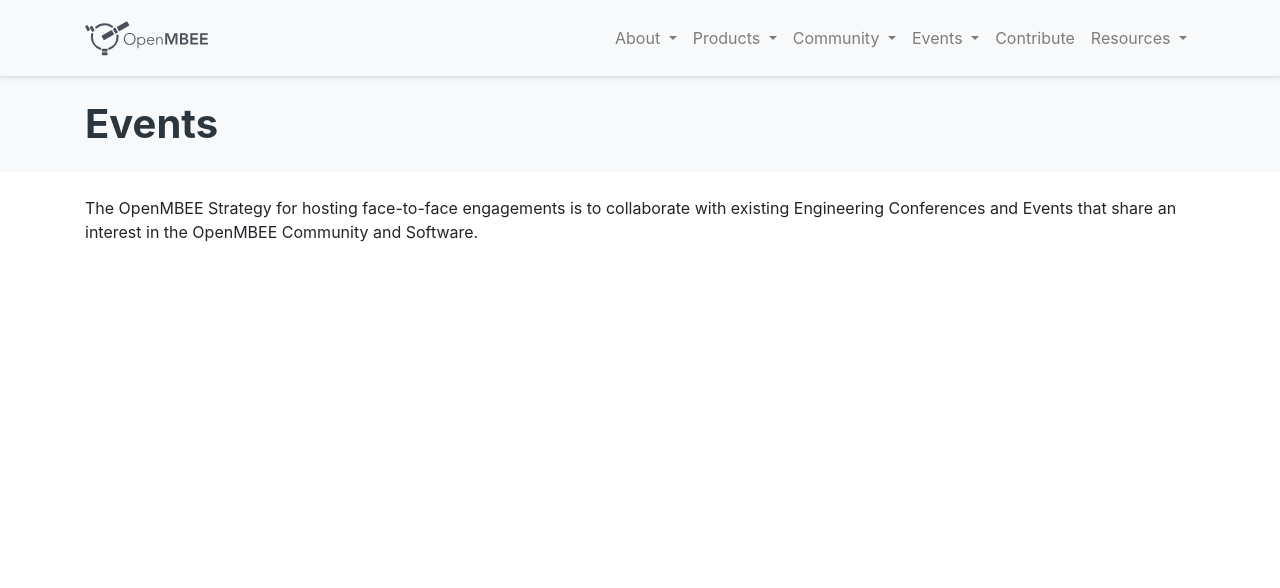
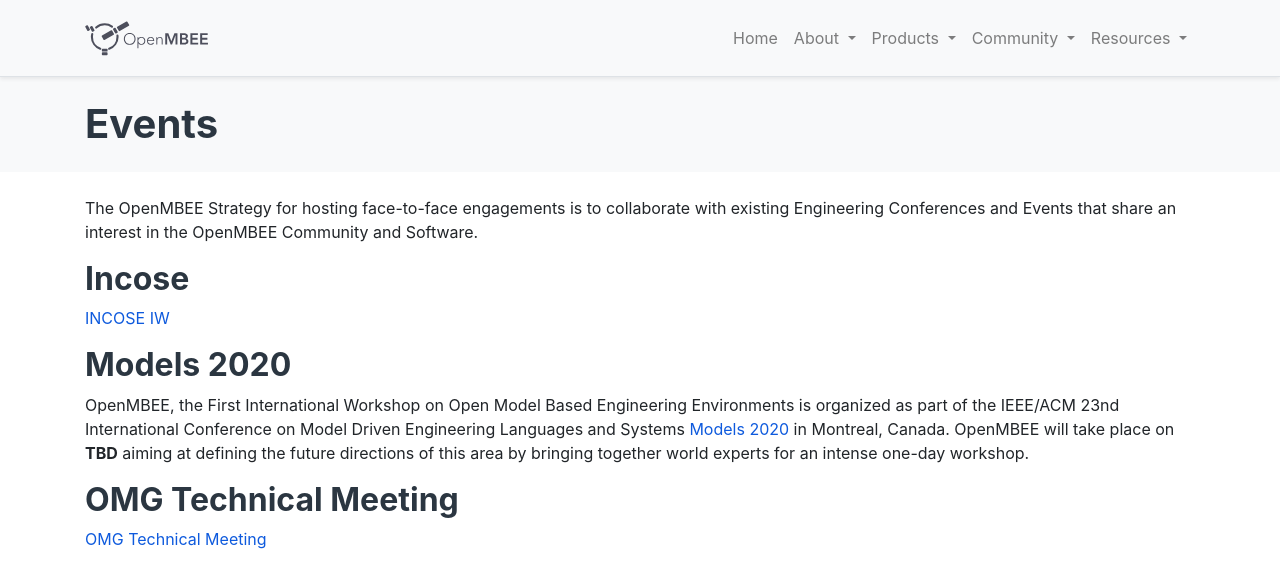
Before and after one commit to Open-MBEE/open-mbee.github.io, a Jekyll site: the page built from pages/events.md, in a window 1280 px wide and 900 px high. Shown: the top 588 px of the window. Built offline with Jekyll 4.4.1, drawn with Linux system fonts in a browser that asks for light colours.

Commit message:
Moved navigation around according to design discussion. Anchor based tab nav js is a WIP

```diff
--- a/_includes/navbar.html
+++ b/_includes/navbar.html
@@ -6,15 +6,15 @@
     </button>
     <div class="navbar-collapse collapse" id="navbarSupportedContent">
       <ul class="navbar-nav ml-auto">
+        <li class="nav-item"><a class="nav-link" href="index.html" role="button">Home</a></li>
         <li class="nav-item dropdown">
           <a class="nav-link dropdown-toggle" data-toggle="dropdown" href="#" role="button" aria-haspopup="true"
              aria-expanded="false">About <span class="caret"></span>
           </a>
           <div class="dropdown-menu">
             <a class="dropdown-item" href="about.html">About Us</a>
-            <a class="dropdown-item" href="vision.html">Vision</a>
-            <a class="dropdown-item" href="mission.html">Mission</a>
-            <a class="dropdown-item" href="publications.html">Publications</a>
+            <a class="dropdown-item" href="events.html">Events</a>
+            <a class="dropdown-item" href="impacts.html">Impacts</a>
           </div>
         </li>
         <li class="nav-item dropdown">
@@ -22,11 +22,14 @@
              aria-expanded="false">Products <span class="caret"></span>
           </a>
           <div class="dropdown-menu">
-            <a class="dropdown-item" href="products.html">Current</a>
-            <a class="dropdown-item" href="roadmap.html">Roadmap</a>
+            <a class="dropdown-item" href="products.html#cookbooks">Cookbooks</a>
+            <a class="dropdown-item" href="products.html#mdk">Model Development Kits (MDKs)</a>
+            <a class="dropdown-item" href="products.html#mms">Model Management System (MMS)</a>
+            <a class="dropdown-item" href="products.html#ve">View Editor</a>
             <div role="separator" class="dropdown-divider"></div>
-            <a class="dropdown-item" href="quick-start.html">Quick Start</a>
-            <a class="dropdown-item" href="documentation.html">Documentation</a>
+            <a class="dropdown-item" href="quick-start.html">Quick Start Guides</a>
+            <div role="separator" class="dropdown-divider"></div>
+            <a class="dropdown-item" href="roadmap.html">Product Roadmap</a>
           </div>
         </li>
         <li class="nav-item dropdown">
@@ -36,7 +39,6 @@
           <div class="dropdown-menu">
             <a class="dropdown-item" href="code-of-conduct.html">Code of Conduct</a>
             <a class="dropdown-item" href="governance.html">Governance</a>
-            <a class="dropdown-item" href="impacts.html">Impacts</a>
             <a class="dropdown-item" href="leadership.html">Leadership</a>
             <a class="dropdown-item" href="licenses.html">Licenses</a>
             <div role="separator" class="dropdown-divider"></div>
@@ -48,26 +50,17 @@
             <a class="dropdown-item" href="https://www.omgwiki.org/MBSE/doku.php?id=mbse:ecosystems" target="_blank">INCOSE</a>
             <a class="dropdown-item" href="https://www.linkedin.com/in/open-mbee-491a851a3/" target="_blank">LinkedIn</a>
             <a class="dropdown-item" href="https://openmbee.slack.com" target="_blank">Slack</a>
+            <div role="separator" class="dropdown-divider"></div>
+            <a class="dropdown-item" href="contribute.html" role="button">Contribute</a>
           </div>
         </li>
-        <li class="nav-item dropdown">
-          <a class="nav-link dropdown-toggle" data-toggle="dropdown" href="#" role="button" aria-haspopup="true"
-             aria-expanded="false">Events <span class="caret"></span>
-          </a>
-          <div class="dropdown-menu">
-            <a class="dropdown-item" href="events.html">Overview</a>
-            <a class="dropdown-item" href="incose.html">INCOSE IW</a>
-            <a class="dropdown-item" href="models2020.html">MODELS 2020</a>
-            <a class="dropdown-item" href="omg.html">OMG Technical Meeting</a>
-          </div>
-        </li>
-        <li class="nav-item {% if page.title == "Contribute" %}active{% endif %}" role="presentation" id="contribute"><a class="nav-link" href="contribute.html" role="button">Contribute</a></li>
         <li class="nav-item dropdown">
           <a class="nav-link dropdown-toggle" data-toggle="dropdown" href="#" role="button" aria-haspopup="true"
              aria-expanded="false">Resources <span class="caret"></span>
           </a>
           <div class="dropdown-menu dropdown-menu-right">
             <a class="dropdown-item" href="resources.html">Overview</a>
+            <div role="separator" class="dropdown-divider"></div>
             <a class="dropdown-item" href="https://bintray.com/openmbee" target="_blank">Bintray</a>
             <a class="dropdown-item" href="https://github.com/Open-MBEE" target="_blank">Github</a>
             <a class="dropdown-item" href="https://hub.docker.com/u/openmbee" target="_blank">Docker Hub</a>
--- a/_layouts/front.html
+++ b/_layouts/front.html
@@ -37,6 +37,7 @@
         integrity="sha384-Q6E9RHvbIyZFJoft+2mJbHaEWldlvI9IOYy5n3zV9zzTtmI3UksdQRVvoxMfooAo" crossorigin="anonymous"></script>
 <script src="https://stackpath.bootstrapcdn.com/bootstrap/4.4.1/js/bootstrap.min.js"
         integrity="sha384-wfSDF2E50Y2D1uUdj0O3uMBJnjuUD4Ih7YwaYd1iqfktj0Uod8GCExl3Og8ifwB6" crossorigin="anonymous"></script>
+<script src="js/tabs.js"></script>
 </body>
 
 </html>
--- /dev/null
+++ b/js/tabs.js
@@ -0,0 +1,15 @@
+// LINK TO TABS
+$(document).ready(() => {
+  var url = window.location.href;
+  if (url.indexOf("#") > 0){
+  var activeTab = url.substring(url.indexOf("#") + 1);
+    $('.nav[role="tablist"] a[href="#'+activeTab+'"]').tab('show');
+  }
+
+  $('a[role="tab"]').on("click", function() {
+    var newUrl;
+    const hash = $(this).attr("href");
+      newUrl = url.split("#")[0] + hash;
+    history.replaceState(null, null, newUrl);
+  });
+});
--- a/pages/events.md
+++ b/pages/events.md
@@ -5,3 +5,17 @@
 ---
 
 The OpenMBEE Strategy for hosting face-to-face engagements is to collaborate with existing Engineering Conferences and Events that share an interest in the OpenMBEE Community and Software.
+
+## Incose
+
+[INCOSE IW](https://www.incose.org/iw2020/home){:target="_blank"}
+
+
+## Models 2020
+
+OpenMBEE, the First International Workshop on Open Model Based Engineering Environments is organized as part of the IEEE/ACM 23nd International Conference on Model Driven Engineering Languages and Systems [Models 2020](http://www.modelsconference.org/){:target="_blank"} in Montreal, Canada.
+OpenMBEE will take place on <strong>TBD</strong> aiming at defining the future directions of this area by bringing together world experts for an intense one-day workshop.
+
+
+## OMG Technical Meeting
+[OMG Technical Meeting](https://www.omg.org/events/){:target="_blank"}
```
Also changed, not shown: pages/community/code-of-conduct.md (+2 -2 lines), pages/products/quick-start.md (+1 -1 lines).
